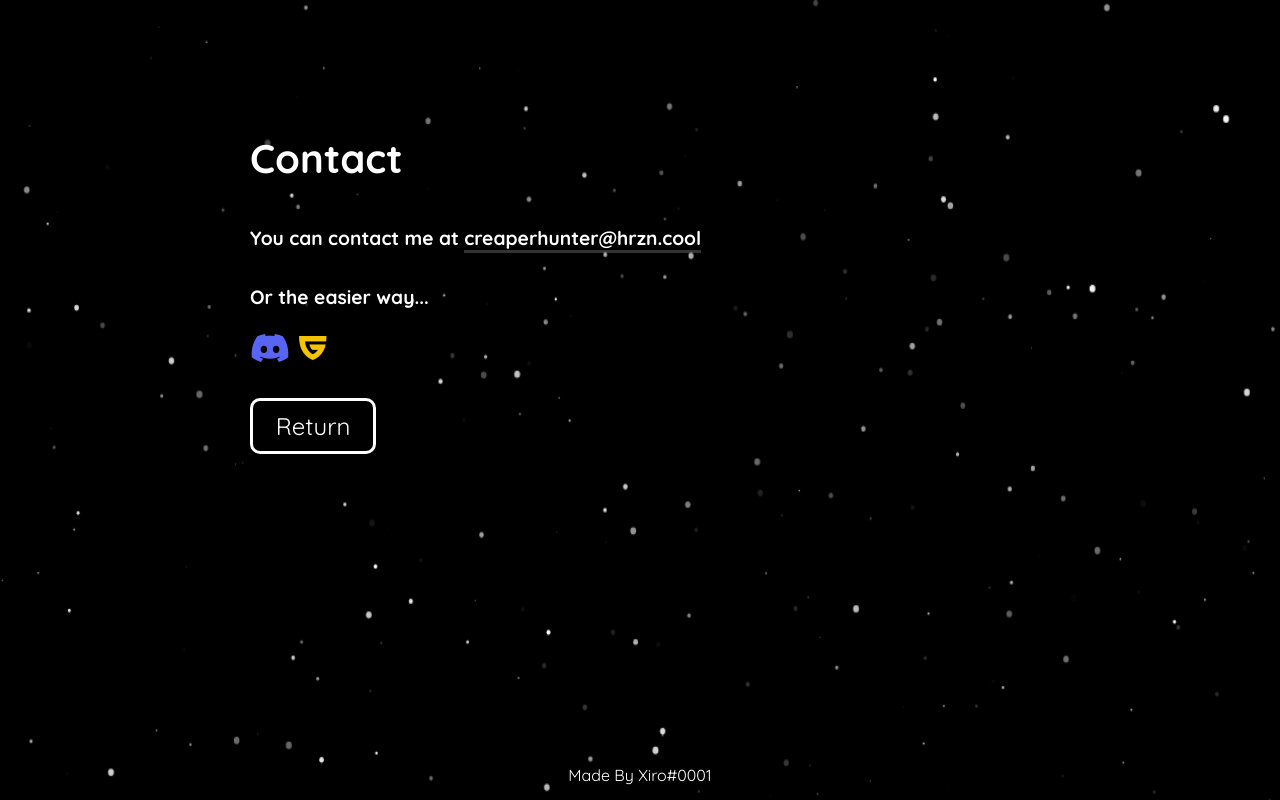
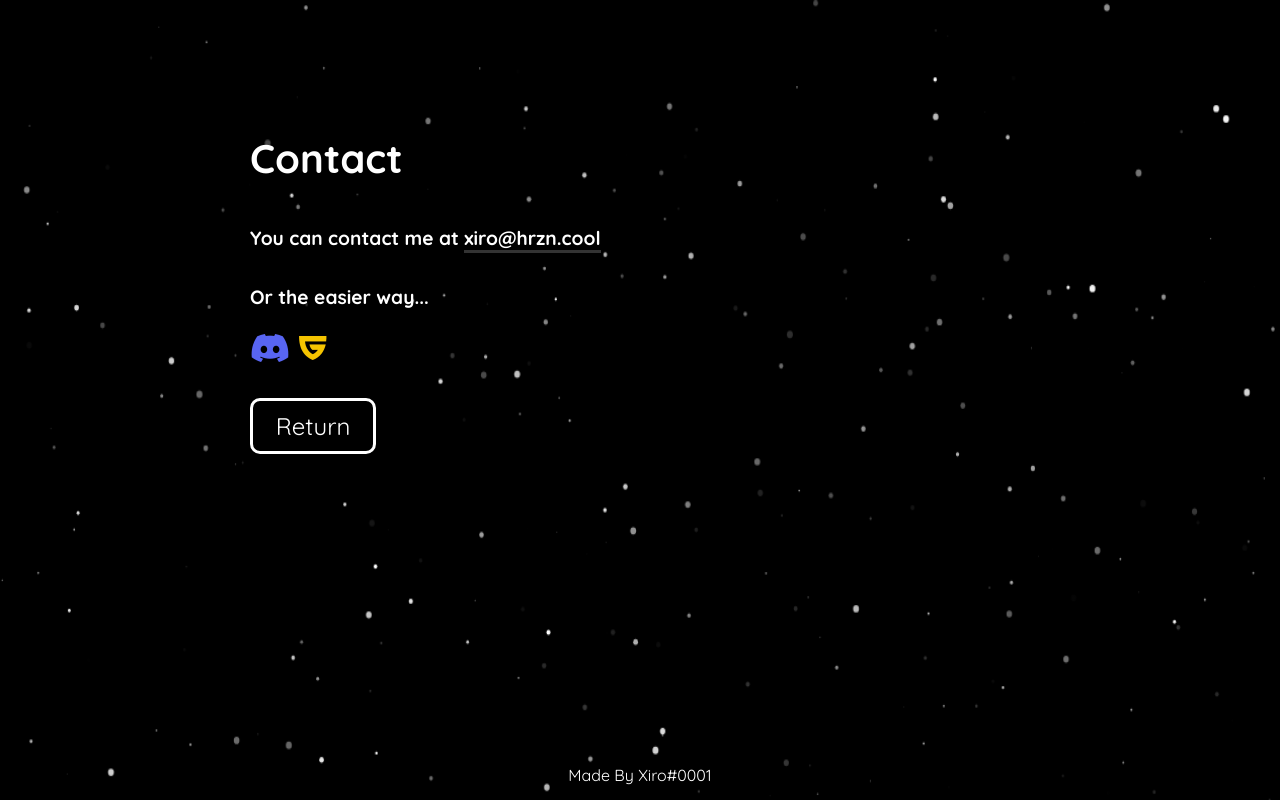
Before and after one commit to XiroXD/personal-page, a SvelteKit app: page /contact in a window 1280 px wide. Built offline with nearby package versions, Linux system fonts and the light colour scheme.

Commit message:
Update email

```diff
--- a/src/routes/contact/+page.svelte
+++ b/src/routes/contact/+page.svelte
@@ -10,8 +10,8 @@
 	<div class="main">
 		<h1 in:fly={{ duration: 850, y: 80 }}>Contact</h1>
 		<h2 in:fly={{ delay: 200, duration: 850, y: 80 }}>
-			You can contact me at <a class="link" href="mailto:creaperhunter@hrzn.cool"
-				>creaperhunter@hrzn.cool</a
+			You can contact me at <a class="link" href="mailto:xiro@hrzn.cool"
+				>xiro@hrzn.cool</a
 			>
 		</h2>
 		<h3 in:fly={{ delay: 1200, duration: 850, y: 80 }}>Or the easier way...</h3>
```
